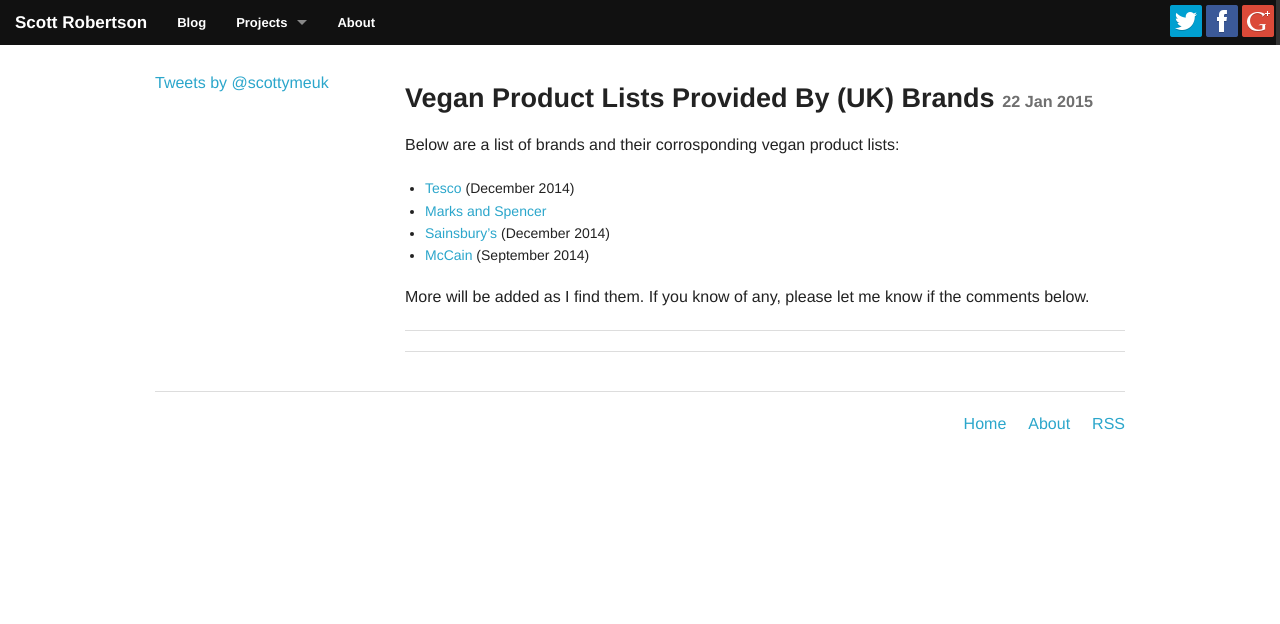
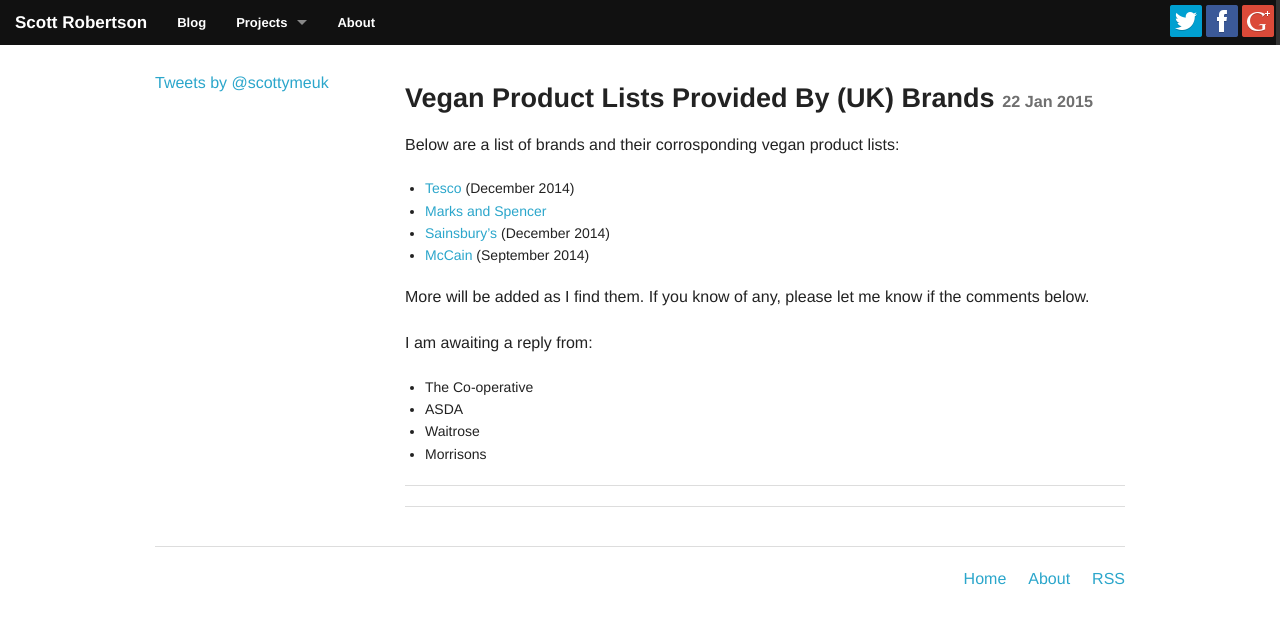
Before and after one commit to scottrobertson/scottrobertson.me, a Jekyll site: the page built from _posts/2015-01-22-uk-brands-vegan-lists.markdown, in a window 1280 px wide. Shown: the top 624 px of the page. Built offline with Jekyll 4.4.1, drawn with Linux system fonts in a browser that asks for light colours; nearby versions of some CDN libraries; Markdown is read by kramdown in place of the engine named in the settings; comment, search, counter and statistics services are not loaded.

Commit message:
Update 2015-01-22-uk-brands-vegan-lists.markdown

```diff
--- a/_posts/2015-01-22-uk-brands-vegan-lists.markdown
+++ b/_posts/2015-01-22-uk-brands-vegan-lists.markdown
@@ -13,3 +13,9 @@
 - [McCain](https://upload.scottrobertson.me/ng2Bx0M6t8zij.pdf) (September 2014)
 
 More will be added as I find them. If you know of any, please let me know if the comments below.
+
+I am awaiting a reply from:
+- The Co-operative
+- ASDA
+- Waitrose
+- Morrisons
```
